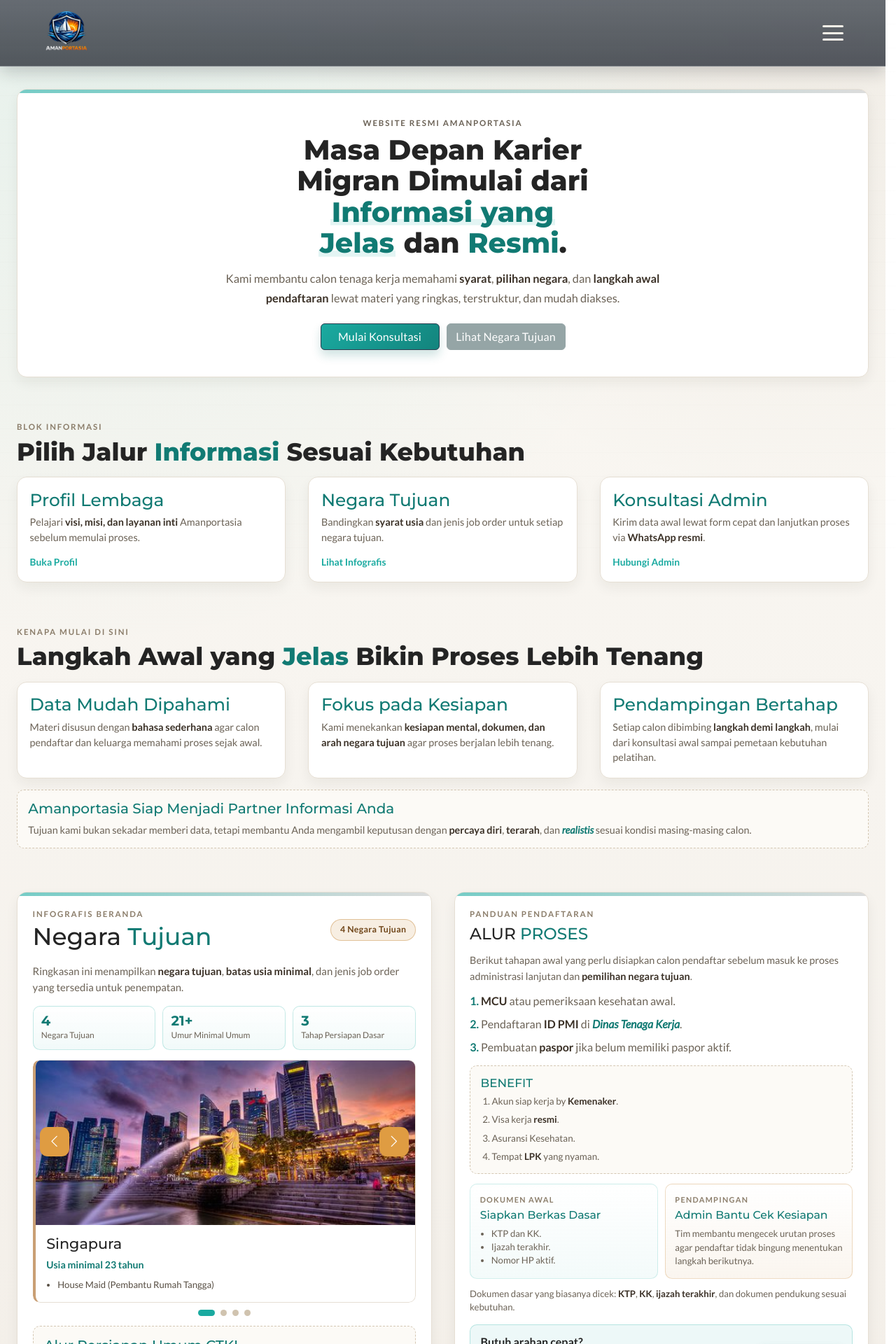
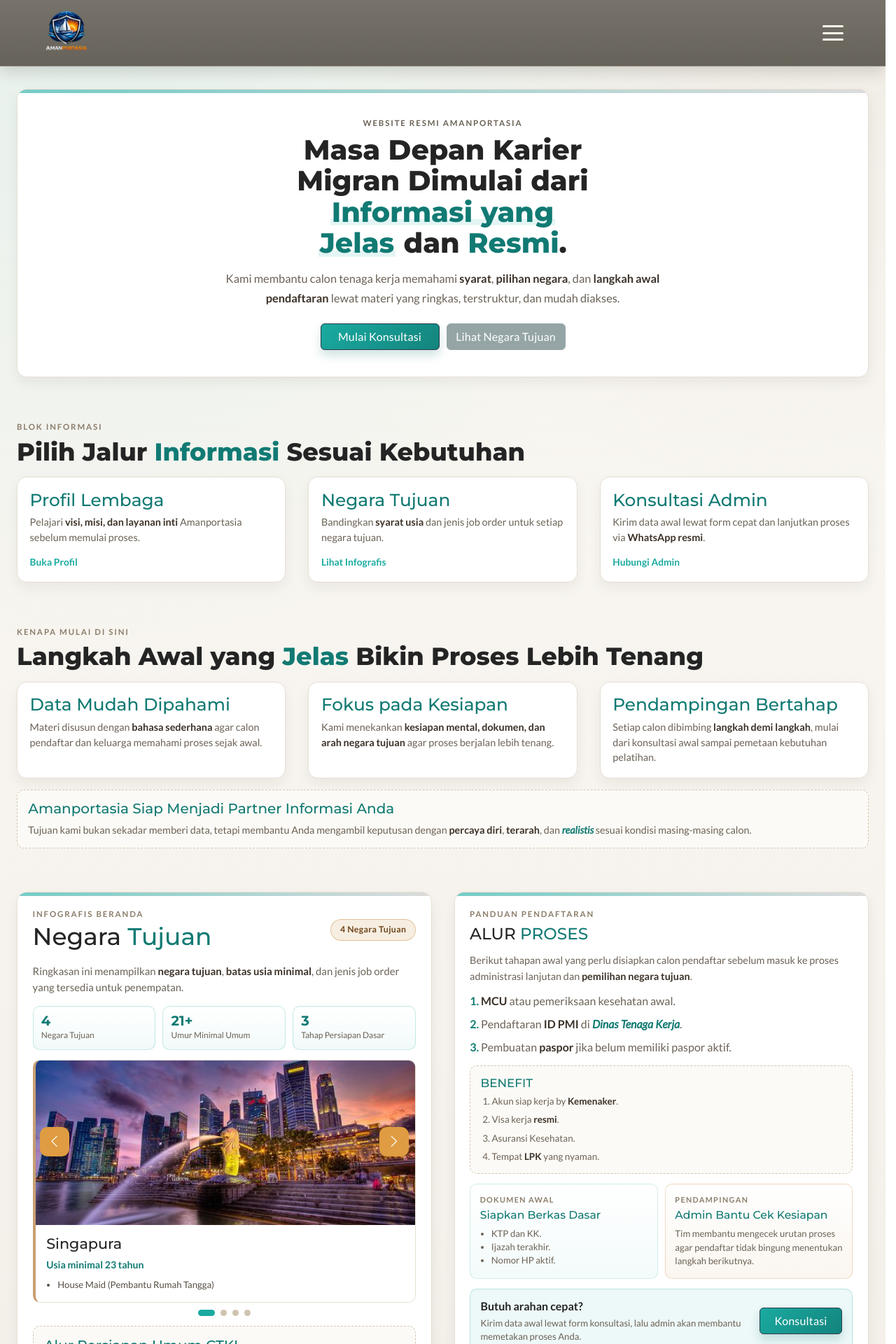
Before and after one commit to amanportasia/tkiwebsite, a Next.js app: page / in a window 1280 px wide. Shown: the top 1920 px of the page at 70% size. Built offline with nearby package versions, Linux system fonts and the light colour scheme.

Commit message:
Update website design and menu styling

```diff
--- a/app/globals.css
+++ b/app/globals.css
@@ -193,9 +193,9 @@
   left: 0;
   width: 100%;
   z-index: 1030;
-  background: linear-gradient(180deg, rgba(96, 101, 108, 0.96) 0%, rgba(72, 77, 84, 0.94) 100%);
-  border-bottom: 1px solid rgba(232, 236, 240, 0.18);
-  box-shadow: 0 8px 22px rgba(25, 29, 34, 0.2);
+  background: linear-gradient(180deg, rgba(116, 112, 103, 0.98) 0%, rgba(96, 92, 84, 0.96) 100%);
+  border-bottom: 1px solid rgba(232, 224, 211, 0.28);
+  box-shadow: 0 8px 20px rgba(45, 39, 31, 0.16);
   backdrop-filter: blur(8px);
   transition: transform 0.28s ease, opacity 0.22s ease;
   will-change: transform;
@@ -248,7 +248,7 @@
   display: inline-flex;
   align-items: center;
   padding: 0;
-  color: #f3ede3;
+  color: #fffaf0;
   opacity: 1;
 }
 
@@ -270,7 +270,7 @@
 
 .site-header .navbar-brand.brand:hover,
 .site-header .navbar-brand.brand:focus {
-  color: #fffaf0;
+  color: #ffffff;
 }
 
 .site-header .custom-toggler {
@@ -306,7 +306,7 @@
   width: 100%;
   height: 3px;
   border-radius: 999px;
-  background: #f7f1e8;
+  background: #fff7ea;
   transition: transform 0.28s ease, opacity 0.2s ease;
 }
 
--- a/app/page.js
+++ b/app/page.js
@@ -286,10 +286,6 @@
                 </p>
               </article>
             </div>
-            <p className="requirement-footnote">
-              Dokumen dasar yang biasanya dicek: <strong>KTP</strong>, <strong>KK</strong>,{" "}
-              <strong>ijazah terakhir</strong>, dan dokumen pendukung sesuai kebutuhan.
-            </p>
             <div className="process-cta">
               <div>
                 <span>Butuh arahan cepat?</span>
--- a/components/SiteHeader.js
+++ b/components/SiteHeader.js
@@ -11,6 +11,10 @@
   { href: "/profil", label: "Profil" },
   { href: "/contact", label: "Contact Person" }
 ];
+
+const TOP_VISIBLE_OFFSET = 24;
+const HIDE_AFTER_OFFSET = 96;
+const SCROLL_DELTA_THRESHOLD = 8;
 
 export default function SiteHeader() {
   const [isMenuOpen, setIsMenuOpen] = useState(false);
@@ -53,12 +57,12 @@
         const currentScrollY = getScrollY();
         const previousScrollY = previousScrollYRef.current;
         const scrollDifference = currentScrollY - previousScrollY;
-        const isNearTop = currentScrollY < 72;
-        const hasMovedEnough = Math.abs(scrollDifference) > 3;
+        const isNearTop = currentScrollY <= TOP_VISIBLE_OFFSET;
+        const hasMovedEnough = Math.abs(scrollDifference) >= SCROLL_DELTA_THRESHOLD;
 
-        if (isNearTop || (hasMovedEnough && currentScrollY < previousScrollY)) {
+        if (isNearTop || (hasMovedEnough && scrollDifference < 0)) {
           setIsHeaderVisible(true);
-        } else if (hasMovedEnough && currentScrollY > previousScrollY) {
+        } else if (hasMovedEnough && scrollDifference > 0 && currentScrollY > HIDE_AFTER_OFFSET) {
           setIsHeaderVisible(false);
         }
 
--- a/public/styles.css
+++ b/public/styles.css
@@ -193,9 +193,9 @@
   left: 0;
   width: 100%;
   z-index: 1030;
-  background: linear-gradient(180deg, rgba(96, 101, 108, 0.96) 0%, rgba(72, 77, 84, 0.94) 100%);
-  border-bottom: 1px solid rgba(232, 236, 240, 0.18);
-  box-shadow: 0 8px 22px rgba(25, 29, 34, 0.2);
+  background: linear-gradient(180deg, rgba(116, 112, 103, 0.98) 0%, rgba(96, 92, 84, 0.96) 100%);
+  border-bottom: 1px solid rgba(232, 224, 211, 0.28);
+  box-shadow: 0 8px 20px rgba(45, 39, 31, 0.16);
   backdrop-filter: blur(8px);
   transition: transform 0.28s ease, opacity 0.22s ease;
   will-change: transform;
@@ -248,7 +248,7 @@
   display: inline-flex;
   align-items: center;
   padding: 0;
-  color: #f3ede3;
+  color: #fffaf0;
   opacity: 1;
 }
 
@@ -270,7 +270,7 @@
 
 .site-header .navbar-brand.brand:hover,
 .site-header .navbar-brand.brand:focus {
-  color: #fffaf0;
+  color: #ffffff;
 }
 
 .site-header .custom-toggler {
@@ -306,7 +306,7 @@
   width: 100%;
   height: 3px;
   border-radius: 999px;
-  background: #f7f1e8;
+  background: #fff7ea;
   transition: transform 0.28s ease, opacity 0.2s ease;
 }
 
```
